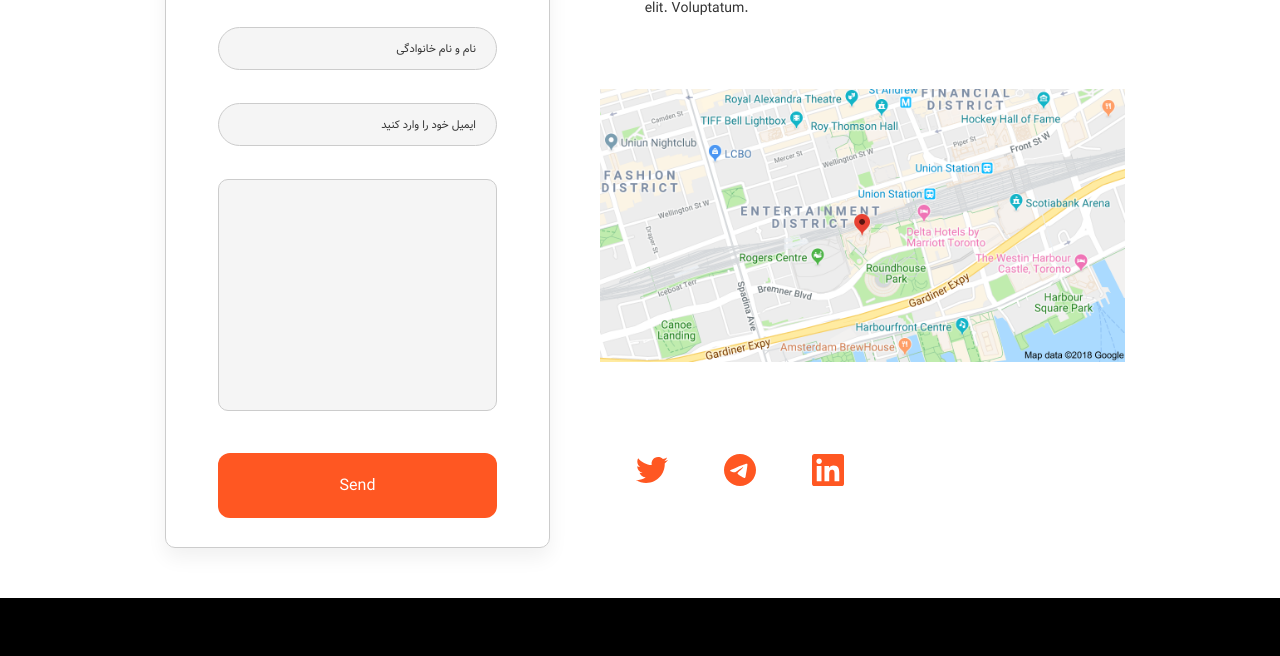
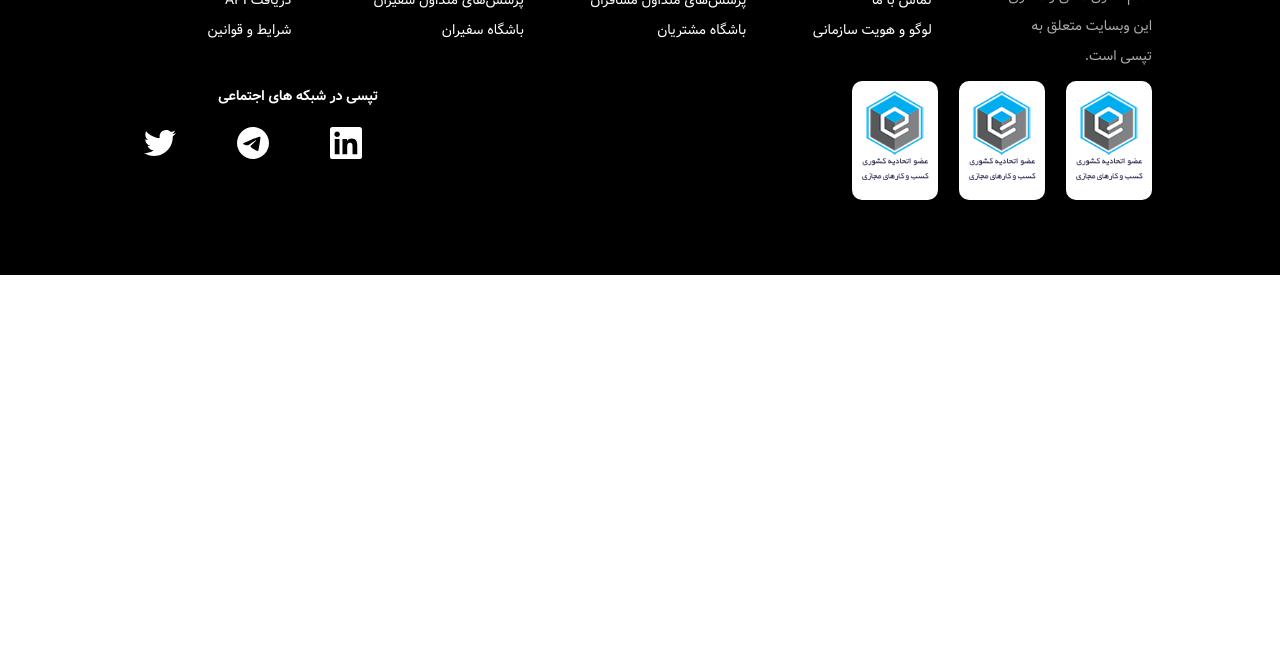
Before and after one commit to amirroohi/Tapsi-demo, a plain HTML site: page index.html in a window 1280 px wide. Shown: the part 3970-4626 px from the top of the page. After the commit the page ends 4245 px from the top, so only its background shows below. Drawn offline with Linux system fonts and the light colour scheme.

Commit message:
html css edited

```diff
--- a/index.html
+++ b/index.html
@@ -450,7 +450,7 @@
         </div>
       </div>
     </section>
-    <section class="container block">
+    <!-- <section class="container block">
       <div class="contact-us">
         <div class="contact-us__social">
           <span class="icon-container">
@@ -519,7 +519,7 @@
           </div>
         </div>
       </div>
-    </section>
+    </section> -->
     <footer class="main-footer">
       <div class="footer">
         <div class="footer__item logo">
```
